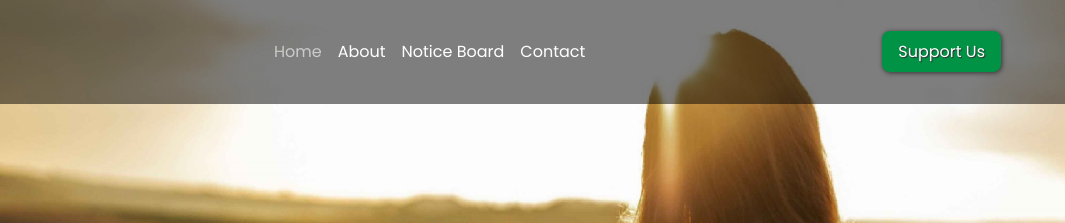
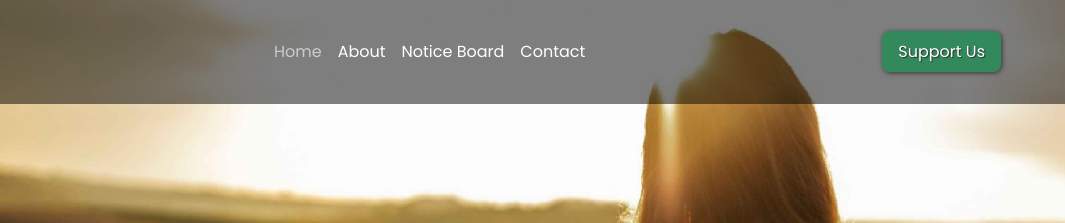
Before and after one commit to mike-startup/HTL, a plain HTML site: page index.html in a window 1280 px wide. In both pictures the pointer is over the link "Support Us". Shown: the top 223 px of the page, 215-1280 px from the left. Drawn offline with nearby package versions, Linux system fonts and the light colour scheme.

Commit message:
Minor Changes

```diff
--- a/about.css
+++ b/about.css
@@ -35,6 +35,9 @@
     text-shadow: #333 1px 1px 1px;
     box-shadow: #333 1px 1px 5px;
   }
+  .button:hover{
+    background-color: #00924599;
+  }
 
   .container{
     width: 100%;
--- a/index.html
+++ b/index.html
@@ -12,7 +12,7 @@
 <body>
   <header>
     <div class="logo"><a href=""><img src="resources/Logo1.png" alt=""></a></div>
-    <a href="support-us.html" class="header-button-mob">Support Us</a>
+    <a href="support-us.html" class="header-button-mob button">Support Us</a>
     <nav>
       <ul class="nav-links">
         <li><a href="#" class="active">Home</a></li>
@@ -26,7 +26,7 @@
         <span></span>
       </button>
     </nav>
-    <a href="support-us.html" class="header-button">Support Us</a>
+    <a href="support-us.html" class="header-button button">Support Us</a>
   </header>
   <section class="hero">
     <h1 class="heading">
--- a/initiatives.css
+++ b/initiatives.css
@@ -35,6 +35,9 @@
     text-shadow: #333 1px 1px 1px;
     box-shadow: #333 1px 1px 5px;
   }
+  .button:hover{
+    background-color: #00924599;
+  }
 
   .container{
     width: 100%;
--- a/notice-board.css
+++ b/notice-board.css
@@ -35,6 +35,9 @@
     text-shadow: #333 1px 1px 1px;
     box-shadow: #333 1px 1px 5px;
   }
+  .button:hover{
+    background-color: #00924599;
+  }
 
   .container{
     width: 100%;
--- a/style.css
+++ b/style.css
@@ -35,6 +35,10 @@
     width: fit-content;
     text-shadow: #333 1px 1px 1px;
     box-shadow: #333 1px 1px 5px;
+    transition: .5s ease;
+  }
+  .button:hover{
+    background-color: #00924599;
   }
 
   /*            header code             */
--- a/support-us.css
+++ b/support-us.css
@@ -35,6 +35,9 @@
     text-shadow: #333 1px 1px 1px;
     box-shadow: #333 1px 1px 5px;
   }
+  .button:hover{
+    background-color: #00924599;
+  }
 
   .container{
     width: 100%;
```
